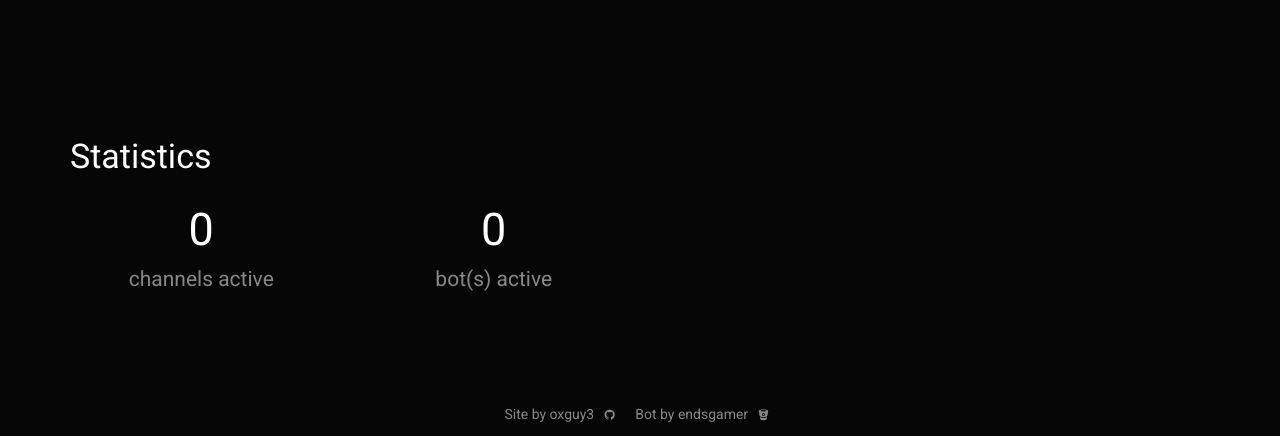
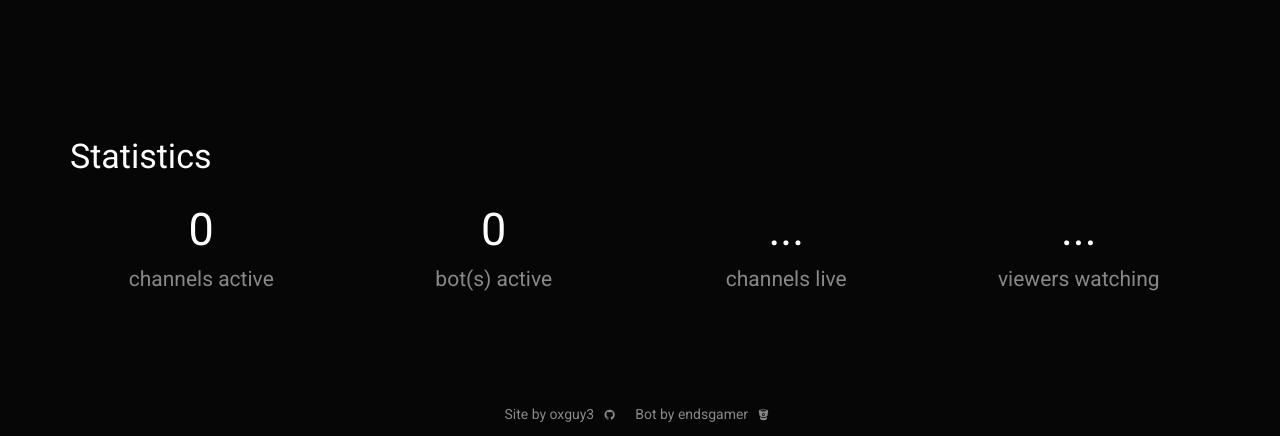
Before and after one commit to oxguy3/coebot-www, a PHP site: page / in a window 1280 px wide. Shown: the part 655-1091 px from the top of the page. Run offline with PHP 8.4, Linux system fonts and the light colour scheme; data that the repository does not hold is empty; a stand-in replaces the project's code that opens the database connection; some libraries are stand-ins or nearby versions.

Commit message:
added channels/viewers live

```diff
--- a/index.php
+++ b/index.php
@@ -99,6 +99,16 @@ printNav();
           <p class="lead">bot(s) active</p>
         </div>
 
+        <div class="col-md-3 col-sm-4 col-xs-6 text-center">
+          <h2 class="js-totalChannels">...</h2>
+          <p class="lead">channels live</p>
+        </div>
+
+        <div class="col-md-3 col-sm-4 col-xs-6 text-center">
+          <h2 class="js-totalViewers">...</h2>
+          <p class="lead">viewers watching</p>
+        </div>
+
       </div>
 
     </div>
--- a/js/index.js
+++ b/js/index.js
@@ -42,6 +42,8 @@ function handleAllIsLive(json) {
     var carousel = "";
 
     var currLiveIndex = 0;
+
+    var totalViewers = 0;
 
     for (var i = 0; i < coebotData.channels.length; i++) {
         var chan = coebotData.channels[i];
@@ -90,6 +92,10 @@ function handleAllIsLive(json) {
 
             carousel += ci;
 
+            if (typeof stream.viewers !== 'undefined') {
+                totalViewers += stream.viewers;
+            }
+
             currLiveIndex++;
 
         }
@@ -102,6 +108,9 @@ function handleAllIsLive(json) {
     }
     listContainer.html(list);
     carouselContainer.html(carousel);
+
+    $('.js-totalChannels').html(Humanize.intComma(currLiveIndex));
+    $('.js-totalViewers').html(Humanize.intComma(totalViewers));
 }
 
 // given a twitch preview image template url, gives you a url for a specified resolution
```
